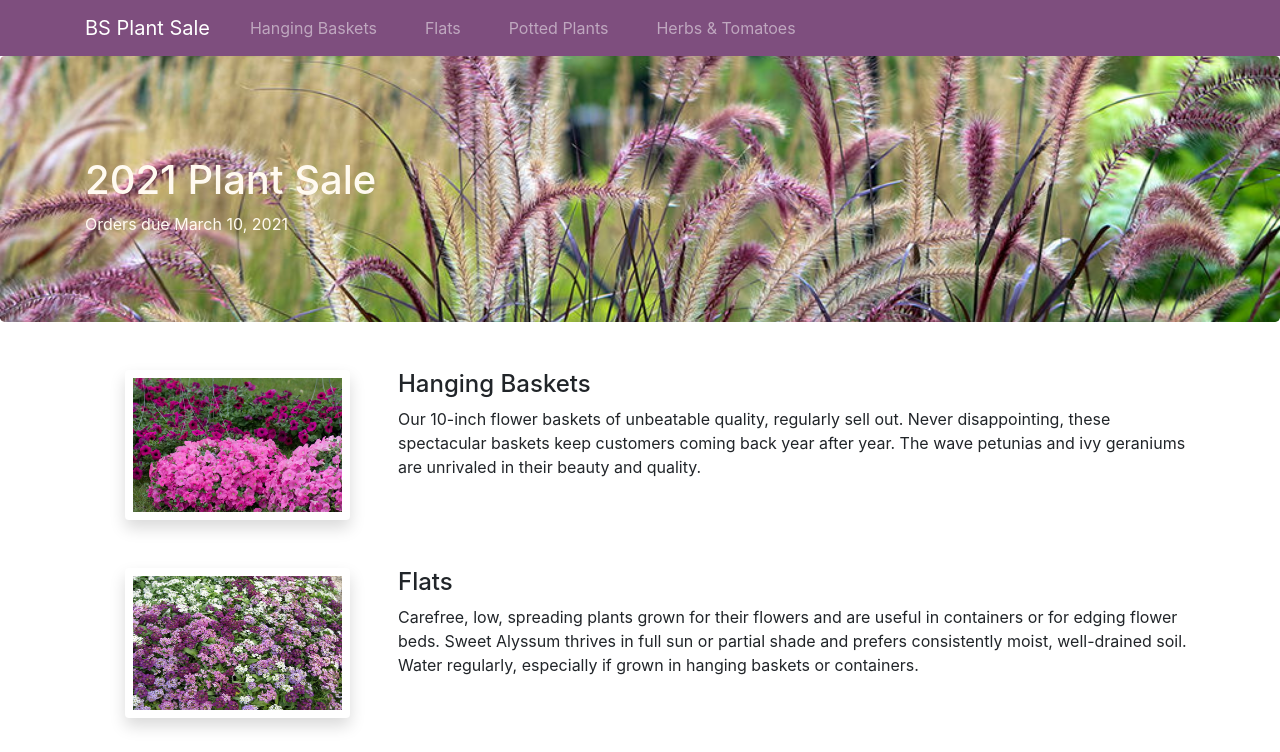
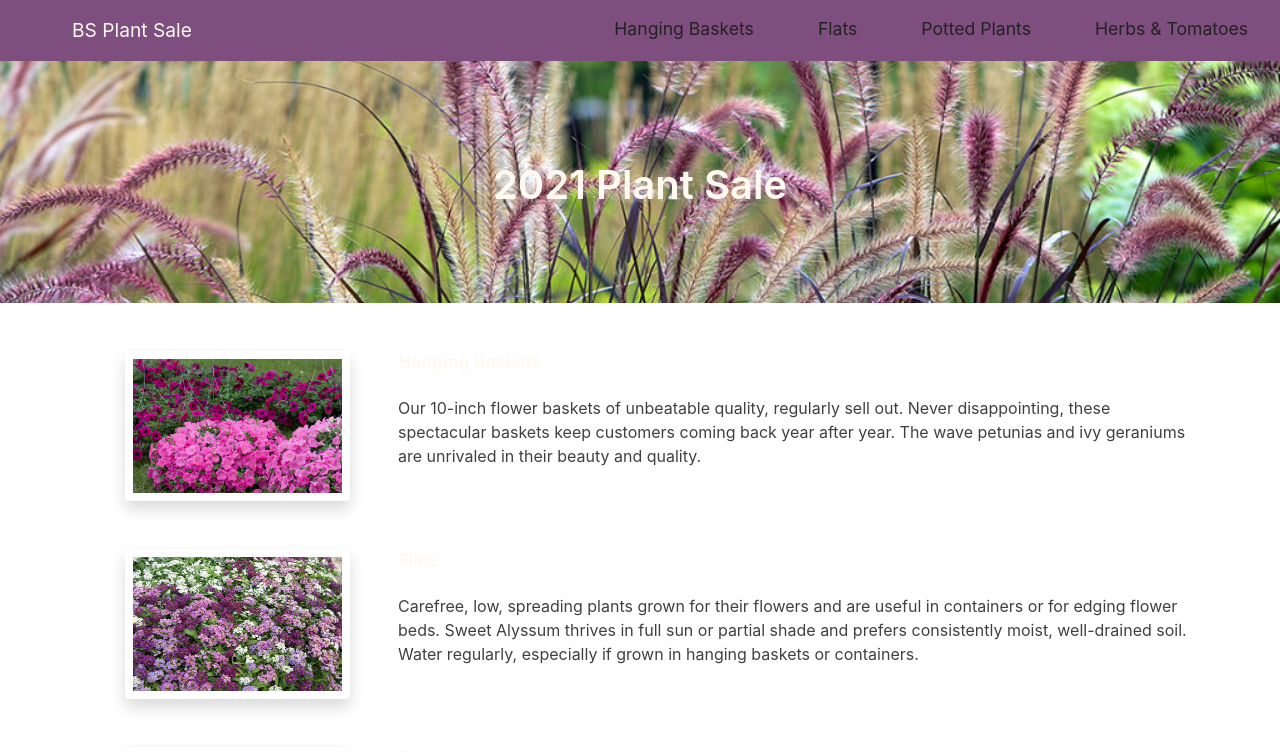
Before and after one commit to betsystevens/flowersale, a React (Create React App) app: page /home in a window 1280 px wide. Shown: the top 752 px of the page. Built offline with nearby package versions, Linux system fonts and the light colour scheme.

Commit message:
replace bootstrap with plain css and flex

```diff
--- a/src/App.css
+++ b/src/App.css
@@ -1,6 +1,97 @@
-.jumbotron {
-  margin: 0px auto;
-  padding:100px 30px 70px 30px;
+* {
+  box-sizing: border-box;
+}
+/* Scaffolding
+  =============== */
+  html {
+    -webkit-font-smoothing: antialiased;
+    -moz-osx-font-smoothing: grayscale;
+    font: normal normal normal 1rem/1.6 -apple-system, BlinkMacSystemFont, Helvetica Neue, Helvetica, Arial, sans-serif;
+    font-size: 1rem; }
+
+  body {
+    margin: 0;
+    color: #404040;
+    background: white;
+    font-size: 1rem; }
+
+  p,
+  ol,
+  ul,
+  dl,
+  table {
+    margin: 0 0 1.5rem 0; }
+
+  ul li ul {
+    margin-bottom: 0; }
+
+  ol li ol {
+    margin-bottom: 0; }
+
+  ul {
+    list-style-type: none; }
+
+a:link,
+a:visited {
+  color: #222;
+  text-decoration: none; }
+a:hover {
+  color: floralwhite;
+  text-decoration: none; }
+  h1,
+  h2,
+  h3,
+  h4,
+  h5 {
+    margin: 0 0 1.5rem 0;
+    font-weight: 600;
+    font-family: -apple-system, BlinkMacSystemFont, Helvetica Neue, Helvetica, Arial, sans-serif;
+    line-height: 1.2;
+    color: #404040;
+    color: floralwhite;}
+
+  h1 {
+    font-size: 2.5rem; }
+
+  h2 {
+    font-size: 1.5rem; }
+
+  h3 {
+    font-size: 1.25rem; }
+
+  h4 {
+    font-size: 1.1rem; }
+
+  h5 {
+    font-size: 1rem; }
+
+/* nav
+   ===*/
+
+   nav {
+    background-attachment: fixed;
+    background-color: #7e4e7e;
+    margin: 0;
+  }
+  nav * {
+    margin-bottom: 0;
+  }
+  nav li {
+    padding: 1rem 2rem;
+    font-size: 1.1rem;
+    color:  floralwhite;
+  }
+  nav li.logo a:link,
+  nav li.logo a:visited,
+  nav li.logo a:hover {
+    font-size: 1.2rem;
+    color: floralwhite;
+  }
+
+
+.hero {
+  margin: 0 auto;
+  padding: 100px 30px 70px 30px;
   background: #9575CD;
   color: floralwhite;
   background: url('/assets/images/shared/purple-fountain-grass1024x512.jpg');
@@ -9,7 +100,6 @@
   background-repeat: no-repeat;
   background-size: cover;
 }
-
 .navbar {
   background-color: #4d884d;
   background-color: #264026;
@@ -19,6 +109,39 @@
 
   z-index: 10;
 }
+
+
+/* flex
+   =====*/
+   .flex {
+    display: flex;
+  }
+  .flex-center {
+    display: flex;
+    justify-content: center;
+    align-items: center;
+  }
+  .flex-evenly {
+    display: flex;
+    justify-content: space-evenly;
+  }
+  .flex-between {
+    display: flex;
+    justify-content: space-between;
+  }
+  .flex-right {
+    display: flex;
+    justify-content: flex-end;
+  }
+  .flex-column {
+    display: flex;
+    flex-direction: column;
+    justify-content: center;
+    align-items: center;
+  }
+
+
+
 
 /* Board
   ======= */
--- a/src/components/Header.js
+++ b/src/components/Header.js
@@ -1,41 +1,27 @@
 import React from 'react';
-import { Navbar, NavbarBrand, Nav, NavItem, NavLink, Jumbotron } from 'reactstrap';
 
 function Header(props) {
-
   return (
     <div>
-      <Navbar dark expand="sm">
-        <div className="container">
-          <NavbarBrand href="/">BS Plant Sale</NavbarBrand>
-          <Nav navbar navbar-default className="mr-auto">
-            <NavItem>
-              <NavLink className="nav-link px-4" href='/hb'>Hanging Baskets</NavLink>
-            </NavItem>
-            <NavItem>
-              <NavLink className="nav-link px-4" href='/flats'>Flats</NavLink>
-            </NavItem>
-            <NavItem>
-              <NavLink className="nav-link px-4" href='/pots'>Potted Plants</NavLink>
-            </NavItem>
-            <NavItem>
-              <NavLink className="nav-link px-4" href='/herbs'>Herbs & Tomatoes</NavLink>
-            </NavItem>
-          </Nav>
+      <nav className="flex-between">
+        <ul className="flex">
+          <li className="logo"><a href="/">BS Plant Sale</a></li>
+        </ul>
+        <ul class="flex">
+          <li><a href="/">Hanging Baskets</a></li>
+          <li><a href="/flats">Flats</a></li>
+          <li><a href="/">Potted Plants</a></li>
+          <li><a href="/">Herbs & Tomatoes</a></li>
+        </ul>
+      </nav>
+
+      <div className="hero">
+        <div className="flex-center">
+              <h1>2021 Plant Sale</h1>
         </div>
-      </Navbar>
-      <Jumbotron>
-        <div className="container">
-          <div className="row row-header">
-            <div className="col-12 col-sm-6">
-              <h1>2021 Plant Sale</h1>
-              <p>Orders due March 10, 2021</p>
-            </div>
-          </div>
-        </div>
-      </Jumbotron>
+      </div>
     </div>
-  );
+  )
 }
 
 export default Header;
```
